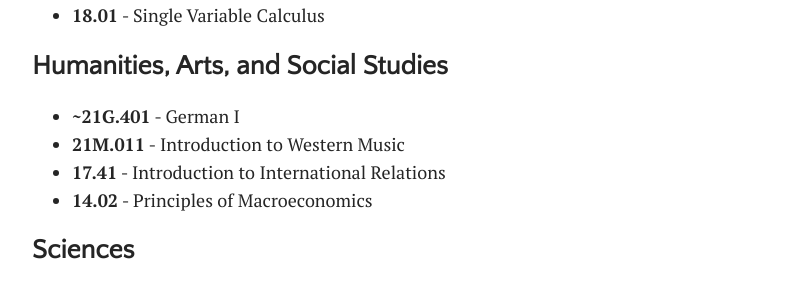
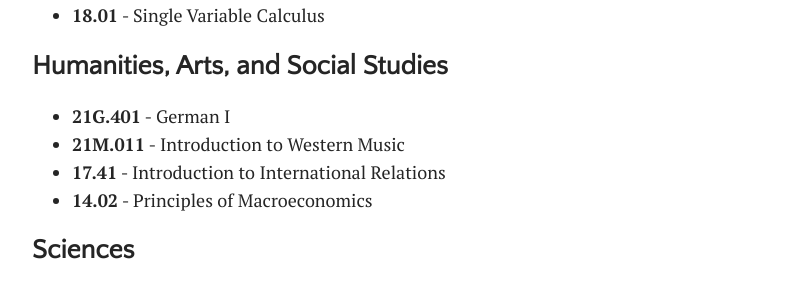
Before and after one commit to anneouyang/anneouyang.github.io, a Jekyll site: the page built from coursework.md, in a window 1280 px wide. Shown: the part 870-1162 px from the top of the page, without its empty margins (233-1037 px from the left). Built offline with Jekyll 4.4.1, drawn with Linux system fonts in a browser that asks for light colours; some web fonts are replaced.

```diff
--- a/coursework.md
+++ b/coursework.md
@@ -31,7 +31,7 @@ title: Coursework
 - **18.01** - Single Variable Calculus
 
 ## Humanities, Arts, and Social Studies
-- **\~21G.401** - German I
+- **21G.401** - German I
 - **21M.011** - Introduction to Western Music
 - **17.41** - Introduction to International Relations
 - **14.02** - Principles of Macroeconomics
```
